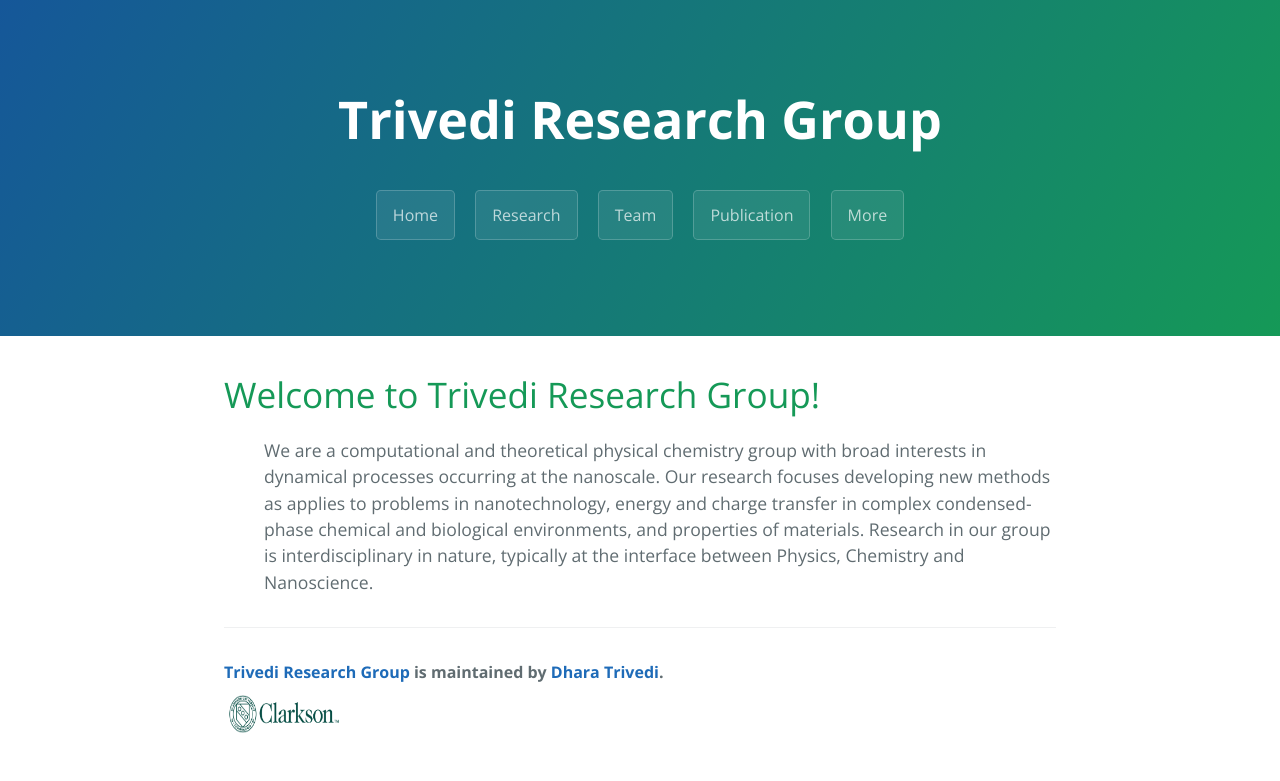
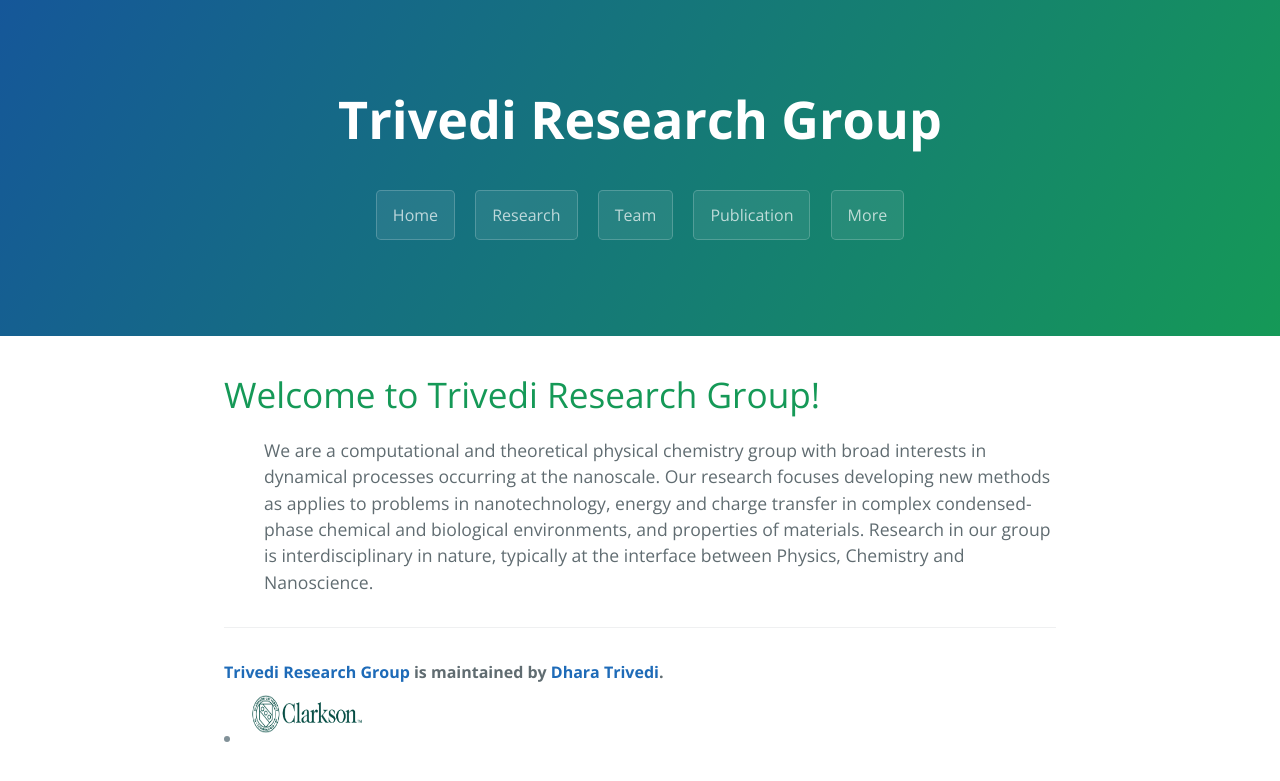
Before and after one commit to dharatrivedi/dharatrivedi.github.io, a Jekyll site: the page built from index.html, in a window 1280 px wide. Shown: the top 781 px of the page. Built offline with Jekyll 4.4.1, drawn with Linux system fonts in a browser that asks for light colours; the list of posts is cut into pages by our own code.

Commit message:
Update page-footer.html

```diff
--- a/_includes/page-footer.html
+++ b/_includes/page-footer.html
@@ -1,4 +1,4 @@
 <footer class="site-footer">
   <span class="site-footer-owner"><a href="{{ site.url }}">{{ site.title }}</a> is maintained by <a href="{{ site.author.url }}">{{ site.author.name }}</a>.</span>
-  <span class="ssite-footer-credits"> <img src="/images/logo-footer.png" alt="Logo" style="width:120px;height:60px;"></span>
+  <span class="site-footer-credits"> <li> <img src="/images/logo-footer.png" alt="Logo" style="width:120px;height:60px;"></li></span>
 </footer>
```
